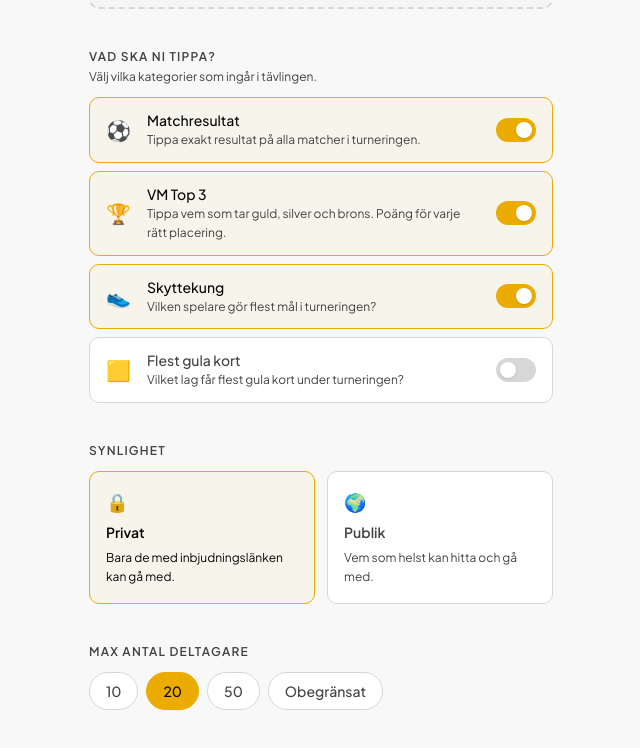
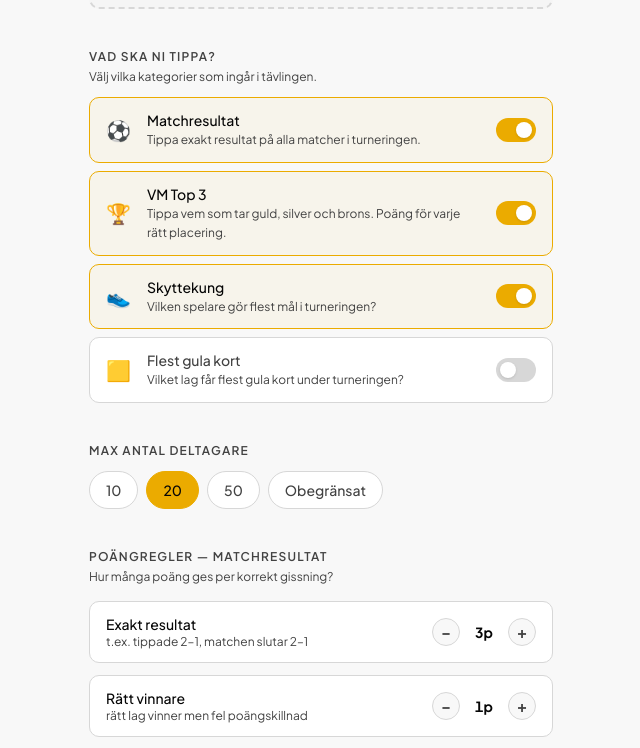
Before and after one commit to Noahgradstock/ligacup, a Next.js app: page /league/new in a window 1280 px wide. Shown: the part 435-1183 px from the top of the page, without its empty margins (319-959 px from the left). Built offline with nearby package versions, Linux system fonts and the light colour scheme.

Commit message:
feat(league): remove public/private toggle — all leagues invite-only for now
Co-Authored-By: Claude Sonnet 4.6 <noreply@anthropic.com>

```diff
--- a/app/league/new/page.tsx
+++ b/app/league/new/page.tsx
@@ -5,8 +5,6 @@ import { useRouter } from "next/navigation";
 import { Button } from "@/components/ui/button";
 import { BottomNav } from "@/components/bottom-nav";
 import { PageNav } from "@/components/page-nav";
-
-type Privacy = "private" | "public";
 
 const MAX_MEMBER_OPTIONS = [
   { label: "10", value: 10 },
@@ -53,8 +51,7 @@ export default function NewLeaguePage() {
   const router = useRouter();
 
   const [name, setName] = useState("");
-  const [privacy, setPrivacy] = useState<Privacy>("private");
-  const [maxMembers, setMaxMembers] = useState(20);
+const [maxMembers, setMaxMembers] = useState(20);
   const [enabledFeatures, setEnabledFeatures] = useState<Set<string>>(
     new Set(["match_scores", "tournament_winner", "top_scorer"])
   );
@@ -115,7 +112,7 @@ export default function NewLeaguePage() {
       headers: { "Content-Type": "application/json" },
       body: JSON.stringify({
         name,
-        isPublic: privacy === "public",
+        isPublic: false,
         maxMembers,
         features: Array.from(enabledFeatures),
         scoring: { exactScore, correctWinner, correctDraw, topScorerPoints, yellowCardsPoints },
@@ -260,38 +257,7 @@ export default function NewLeaguePage() {
           </div>
         </section>
 
-        {/* ── 3: Privacy ── */}
-        <section className="flex flex-col gap-3">
-          <h2 className="text-xs font-semibold uppercase tracking-widest text-muted-foreground">
-            Synlighet
-          </h2>
-          <div className="grid grid-cols-2 gap-3">
-            {(["private", "public"] as Privacy[]).map((p) => (
-              <button
-                key={p}
-                type="button"
-                onClick={() => setPrivacy(p)}
-                className={`flex flex-col gap-1.5 rounded-lg border px-4 py-4 text-left transition-colors ${
-                  privacy === p
-                    ? "border-primary bg-primary/5 text-foreground"
-                    : "border-border bg-card text-muted-foreground hover:bg-secondary/50"
-                }`}
-              >
-                <span className="text-lg">{p === "private" ? "🔒" : "🌍"}</span>
-                <span className="font-semibold text-sm">
-                  {p === "private" ? "Privat" : "Publik"}
-                </span>
-                <span className="text-xs leading-relaxed">
-                  {p === "private"
-                    ? "Bara de med inbjudningslänken kan gå med."
-                    : "Vem som helst kan hitta och gå med."}
-                </span>
-              </button>
-            ))}
-          </div>
-        </section>
-
-        {/* ── 4: Max members ── */}
+        {/* ── 3: Max members ── */}
         <section className="flex flex-col gap-3">
           <h2 className="text-xs font-semibold uppercase tracking-widest text-muted-foreground">
             Max antal deltagare
```
